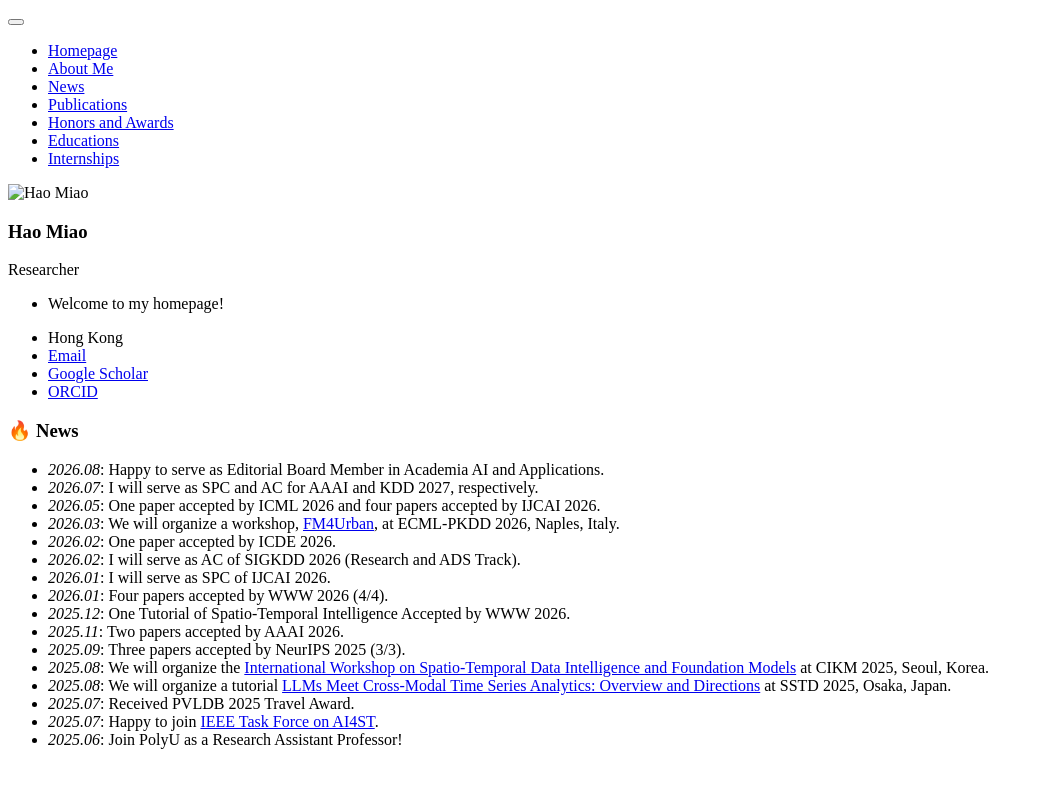
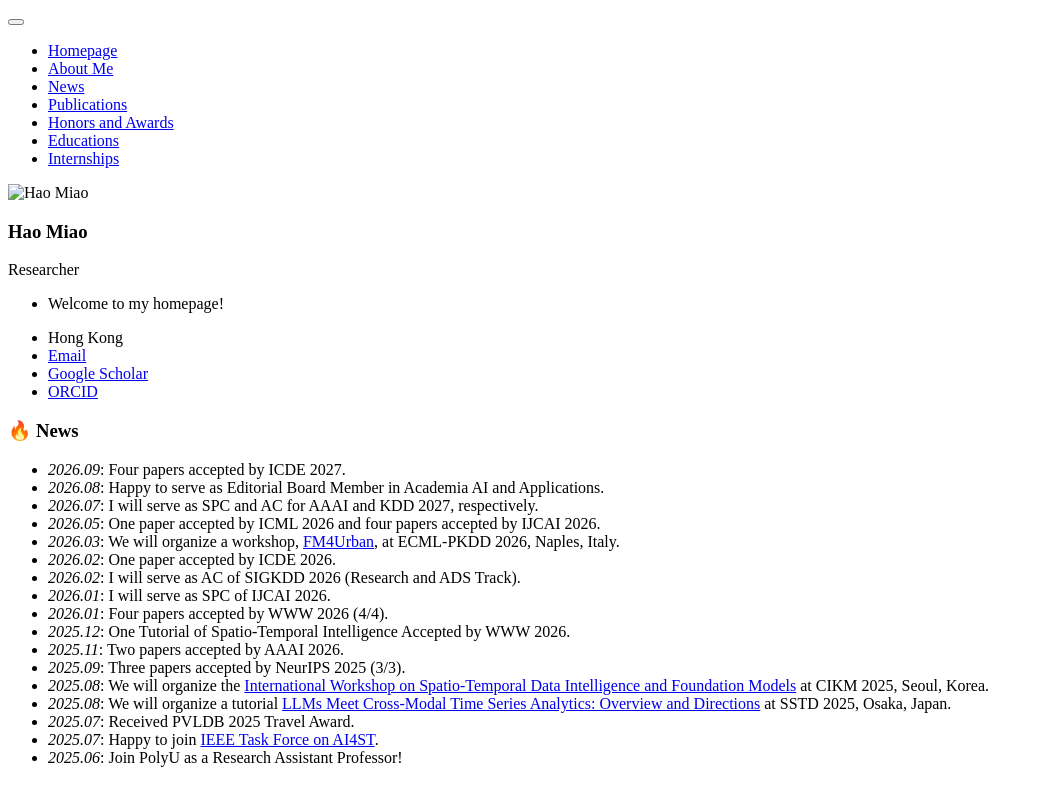
Before and after one commit to MiaoHaoSunny/MiaoHaoSunny.github.io, a Jekyll site: the page built from _pages/includes/news.md, in a window 1280 px wide. Shown: the top 806 px of the page, without its empty margins (0-1043 px from the left). Built offline with Jekyll 4.4.1, drawn with Linux system fonts in a browser that asks for light colours; our own code applies the rules of GitHub Pages for plain Markdown files.

Commit message:
Update news.md

```diff
--- a/_pages/includes/news.md
+++ b/_pages/includes/news.md
@@ -1,4 +1,5 @@
 # 🔥 News
+- *2026.09*: Four papers accepted by ICDE 2027.
 - *2026.08*: Happy to serve as Editorial Board Member in Academia AI and Applications.
 - *2026.07*: I will serve as SPC and AC for AAAI and KDD 2027, respectively.
 - *2026.05*: One paper accepted by ICML 2026 and four papers accepted by IJCAI 2026.
```
